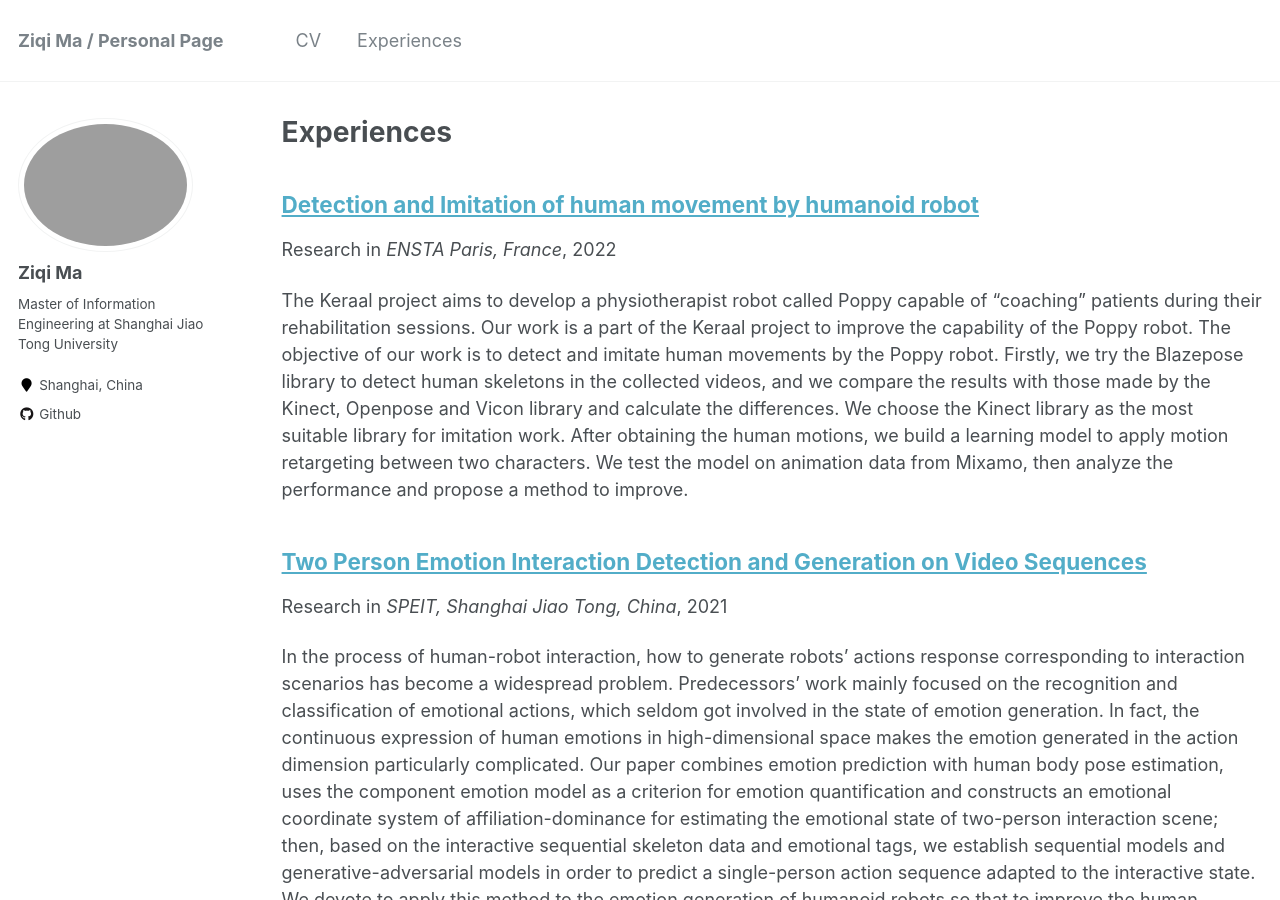
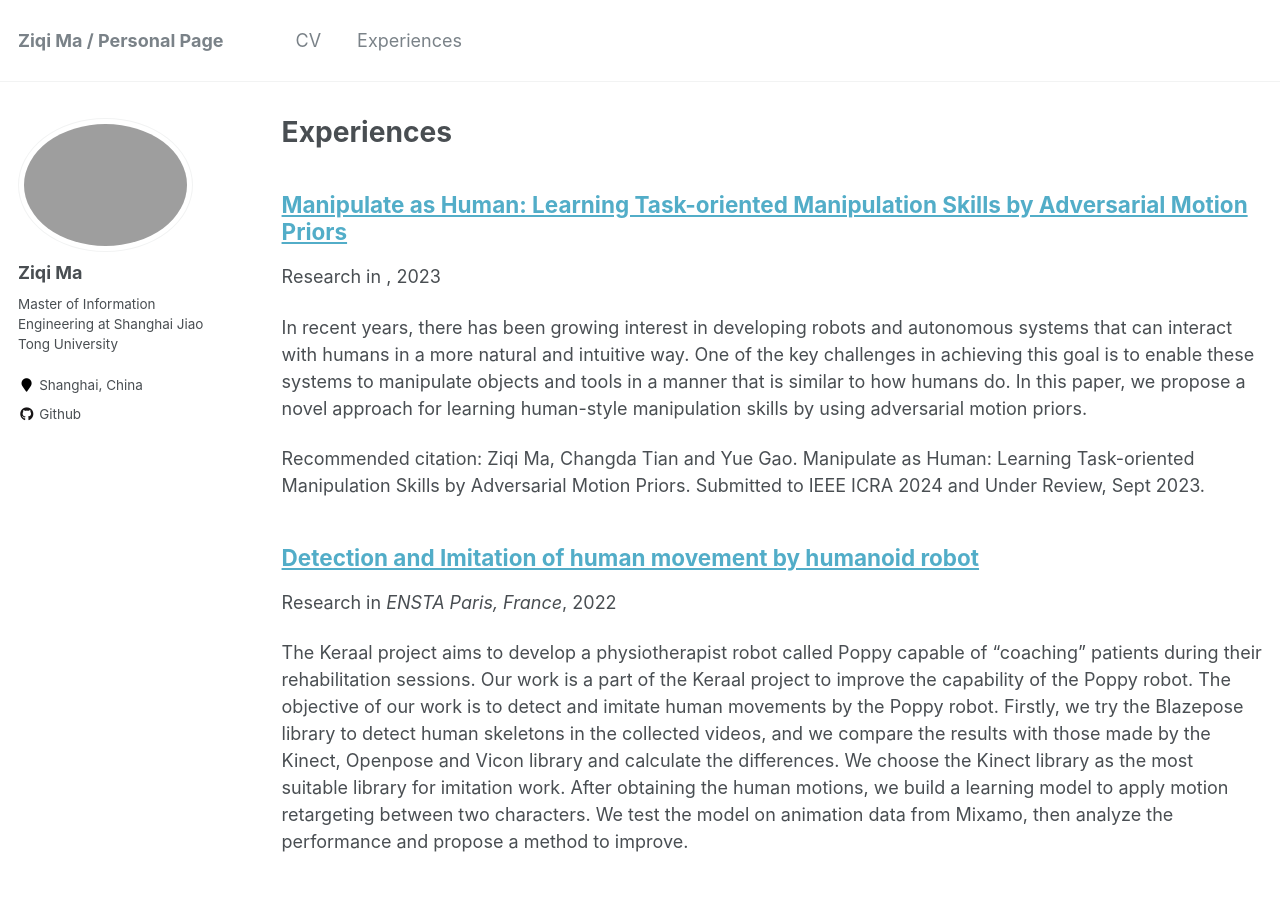
Before and after one commit to GuoyuloveSunshine/GuoyuloveSunshine.github.io, a Jekyll site: the page built from _pages/experiences.html, in a window 1280 px wide and 900 px high. Built offline with Jekyll 4.4.1, drawn with Linux system fonts in a browser that asks for light colours.

Commit message:
Add new amp paper

```diff
--- /dev/null
+++ b/_experiences/2023Manipulate.md
@@ -0,0 +1,36 @@
+---
+title: "Manipulate as Human: Learning Task-oriented Manipulation Skills by Adversarial Motion Priors"
+collection: publications
+type: "Robot Arm control"
+permalink: /experiences/2023Manipulate
+date: 2023.3-2023.9
+citation: 'Ziqi Ma, Changda Tian and Yue Gao. Manipulate as Human: Learning Task-oriented Manipulation Skills by Adversarial Motion Priors. Submitted to IEEE ICRA 2024 and Under Review, Sept 2023.'
+---
+
+In recent years, there has been growing interest in developing robots and autonomous systems that can interact with humans in a more natural and intuitive way. One of the key challenges in achieving this goal is to enable these systems to manipulate objects and tools in a manner that is similar to how humans do. In this paper, we propose a novel approach for learning human-style manipulation skills by using adversarial motion priors.
+
+Our approach leverages a deep neural network to model the complex dynamics of tool and object manipulation. The network is trained using a combination of real-world data and synthetic data generated by an adversarial network. The adversarial network is designed to generate realistic motion trajectories that match the statistical properties of human motion, which are then used to augment the training data for the manipulation network.
+
+We evaluate our approach on a set of challenging manipulation tasks, including hammering, clawing nails, and ball-throwing-catching. Our results demonstrate that our approach is able to learn human-style manipulation skills that outperform state-of-the-art methods on several benchmark datasets. Additionally, we show that our approach is able to generalize to novel objects and tasks, demonstrating its potential for real-world applications.
+
+Overall, our approach represents a significant step towards developing robots and autonomous systems that can interact with humans in a more natural and intuitive way, by learning to manipulate tools and objects in a manner that is similar to how humans do.
+
+### System Framework
+
+![](../images/amp_arm_frame.png)
+
+> The overall structure of HMAMP. With human manipulation video clips, we extract the keypoints of human arm and manipulation tools. Then we do keypoints alignment between robot arm in simulation and real world human motion clips. The AMP Discriminator is to discriminate whether an action sequence is a real human expert motion or generated by the policy network. The AMP reward and task reward for manipulation task is added to be the total reward for RL training.
+
+### Experiment Result
+
+![](../images/amp_arm_exp.png)
+
+> Real robot arm experiment. The first row shows human knocking motion clips that we used as motion priors. The second row shows the policy HMAMP in simulation, the hammer can successfully complete the task with the manipulation trajectory that we desired. The third row shows the HMAMP implemented in real world, we choose Kinova Gen3 as the carrier, and the fourth row is the details about hammering a nail for real robot arm experiments.
+
+### Videos
+
+<figure class="video_container">
+  <video controls="true" allowfullscreen="true" poster="../images/ziqi_video_front.jpg">
+    <source src="../files/ziqi_video.mp4" type="video/mp4">
+  </video>
+</figure>
--- a/_pages/cv.md
+++ b/_pages/cv.md
@@ -61,6 +61,9 @@ redirect_from:
 - **12/2018 &ensp;&ensp; B Prize of Shanghai Jiao Tong University (15%)**
 - **10/2018 &ensp;&ensp; Three Good Student of Shanghai Jiao Tong University**
 
+## PUBLICATIONS
+* **Manipulate as Human: Learning Task-oriented Manipulation Skills by Adversarial Motion Priors**
+  * Submitted to IEEE ICRA 2024 and Under Review
 
 
 ## LABORATORY EXPERIENCE
```
Also changed, not shown: _pages/about.md (+3 -1 lines), _publications/2023Manipulate.md (added, +36 -0 lines), images/amp_arm_frame.png (added), images/ziqi_video_front.jpg (added), 2 other files.
